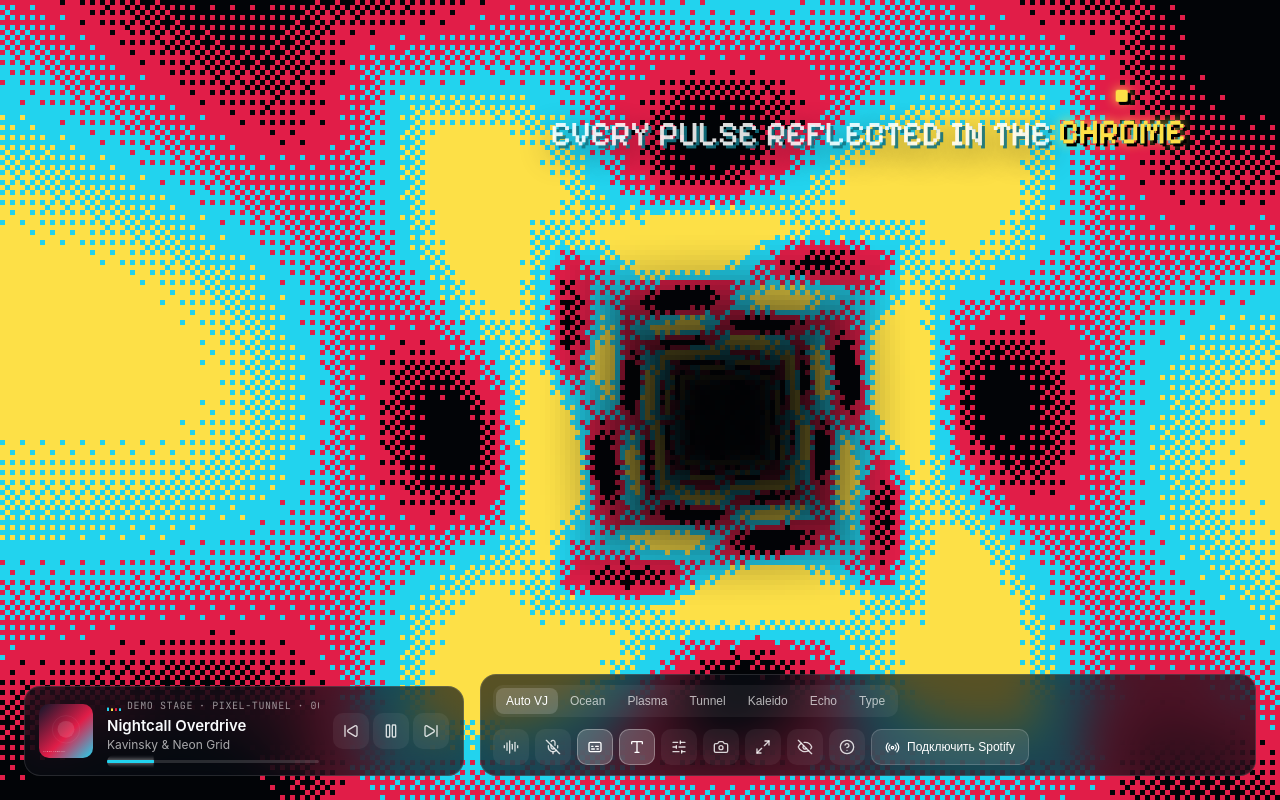
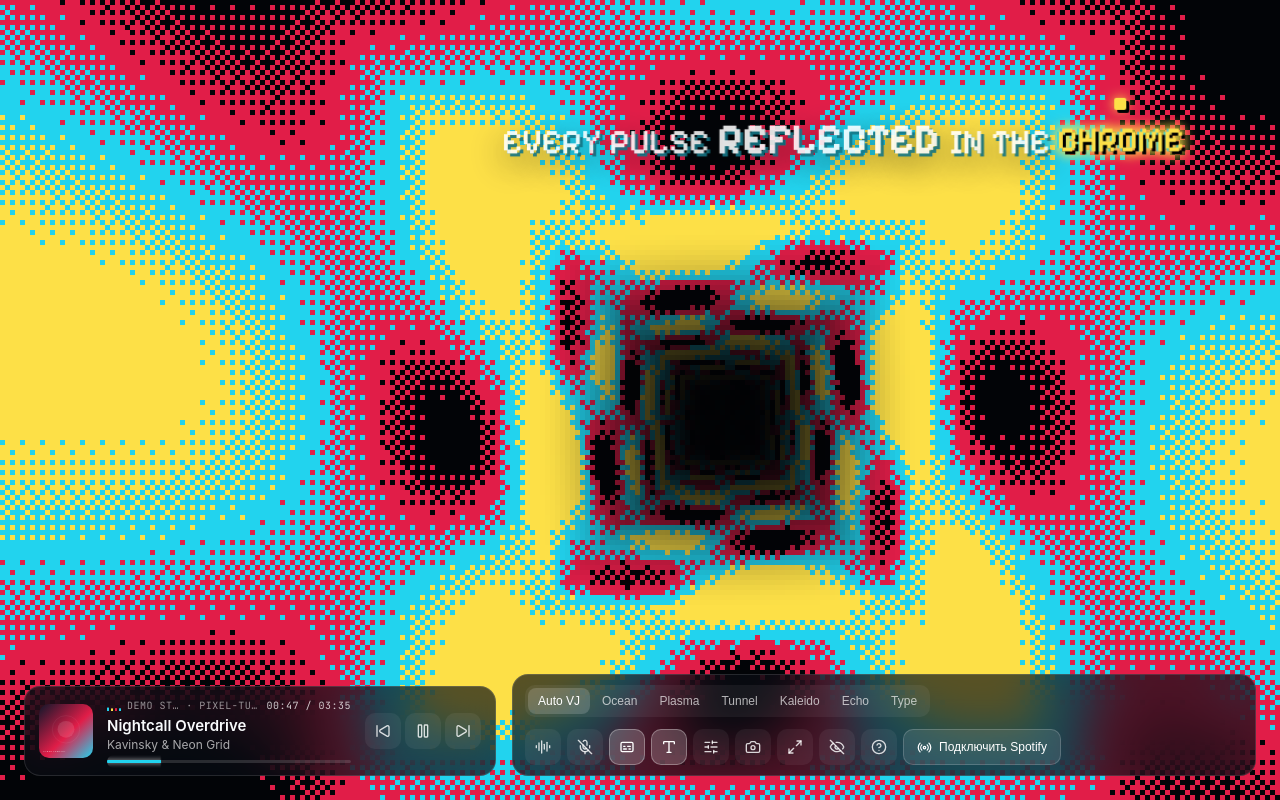
Before and after one commit to nightfayer/spotify-stage, a React (Vite) app: page / in a window 1280 px wide. Built offline with nearby package versions, Linux system fonts and the light colour scheme; a web font is replaced by a local one.

Commit message:
Upgrade Kinetic mode (6 camera trajectories, Energy-Driven camera, Beat Kick, 3D overlay) & fix HUD timecode truncation

```diff
--- a/src/App.tsx
+++ b/src/App.tsx
@@ -590,7 +590,7 @@ export function App() {
       }
     };
 
-    rafId = requestAnimationFrame(tick);
+    tick();
     return () => cancelAnimationFrame(rafId);
   }, [isAuthenticated, lyricMode, lyricOffsetMs, lyrics, track.durationMs, track.id]);
 
@@ -871,9 +871,12 @@ export function App() {
       audioSource: AudioSourceType;
     }) => {
       const intensity = Math.min(1, metrics.beat * 0.75 + metrics.bass * 0.45);
+      const isKick = metrics.audioSource !== 'none' && metrics.beat > 0.78 ? 1 : 0;
       const el = lyricsOverlayRef.current;
       if (el) {
         el.style.setProperty('--beat', intensity.toFixed(3));
+        el.style.setProperty('--energy', metrics.energy.toFixed(3));
+        el.style.setProperty('--kick', String(isKick));
       }
       const hud = hudLayerRef.current;
       if (hud) {
@@ -1011,19 +1014,36 @@ export function App() {
               visible={bouncingBall}
               lyricOffsetMs={lyricOffsetMs}
             />
-            {activeLyric.words.map((word, wIdx) => {
+            {(() => {
+              let heroIdx = 0;
+              let bestLen = 0;
+              for (let i = 0; i < activeLyric.words.length; i++) {
+                const len = activeLyric.words[i].replace(/[^a-zA-Zа-яА-ЯёЁ0-9]/g, '').length;
+                if (len >= bestLen) {
+                  bestLen = len;
+                  heroIdx = i;
+                }
+              }
+              return activeLyric.words.map((word, wIdx) => {
+                const isHero = activeLyric.words.length > 2 && wIdx === heroIdx;
+                const heroCls = isHero
+                  ? activeLyric.index % 2 === 0
+                    ? ' is-kinetic-hero'
+                    : ' is-kinetic-hero is-kinetic-outline'
+                  : '';
                 const cls =
-                wIdx === activeLyric.activeWordIndex
+                  (wIdx === activeLyric.activeWordIndex
                     ? 'lyric-word is-active-word'
                     : wIdx < activeLyric.activeWordIndex
                       ? 'lyric-word is-revealed'
-                    : 'lyric-word is-pending';
+                      : 'lyric-word is-pending') + heroCls;
                 return (
                   <span key={`${wIdx}-${word}`} className={cls}>
                     {word}{' '}
                   </span>
                 );
-            })}
+              });
+            })()}
           </p>
         </div>
       )}
@@ -1061,19 +1081,36 @@ export function App() {
               visible={bouncingBall}
               lyricOffsetMs={lyricOffsetMs}
             />
-            {activeLyric.words.map((word, wIdx) => {
+            {(() => {
+              let heroIdx = 0;
+              let bestLen = 0;
+              for (let i = 0; i < activeLyric.words.length; i++) {
+                const len = activeLyric.words[i].replace(/[^a-zA-Zа-яА-ЯёЁ0-9]/g, '').length;
+                if (len >= bestLen) {
+                  bestLen = len;
+                  heroIdx = i;
+                }
+              }
+              return activeLyric.words.map((word, wIdx) => {
+                const isHero = activeLyric.words.length > 2 && wIdx === heroIdx;
+                const heroCls = isHero
+                  ? activeLyric.index % 2 === 0
+                    ? ' is-kinetic-hero'
+                    : ' is-kinetic-hero is-kinetic-outline'
+                  : '';
                 const cls =
-                wIdx === activeLyric.activeWordIndex
+                  (wIdx === activeLyric.activeWordIndex
                     ? 'lyric-word is-active-word'
                     : wIdx < activeLyric.activeWordIndex
                       ? 'lyric-word is-revealed'
-                    : 'lyric-word is-pending';
+                      : 'lyric-word is-pending') + heroCls;
                 return (
                   <span key={`${wIdx}-${word}`} className={cls}>
                     {word}{' '}
                   </span>
                 );
-            })}
+              });
+            })()}
           </p>
           <p className="scroll-line is-next">{activeLyric.nextText ?? '\u00A0'}</p>
           <p className="scroll-line is-next-far">{activeLyric.next2Text ?? '\u00A0'}</p>
--- a/src/index.css
+++ b/src/index.css
@@ -1059,8 +1059,8 @@ body,
   align-items: center;
   gap: 14px;
   padding: 12px 14px;
-  max-width: 440px;
-  min-width: 340px;
+  max-width: 472px;
+  min-width: 356px;
   flex-shrink: 0;
 }
 
@@ -1092,12 +1092,25 @@ body,
   font-family: 'JetBrains Mono', monospace;
   font-size: 10px;
   text-transform: uppercase;
-  letter-spacing: 0.06em;
+  letter-spacing: 0.05em;
   color: rgba(255, 255, 255, 0.56);
 }
 
-.biome-tag::before,
-.timecode-tag::before {
+.mode-pill,
+.biome-tag {
+  overflow: hidden;
+  text-overflow: ellipsis;
+  min-width: 0;
+}
+
+.timecode-tag {
+  flex-shrink: 0;
+  margin-left: auto;
+  font-variant-numeric: tabular-nums;
+  color: rgba(255, 255, 255, 0.78);
+}
+
+.biome-tag::before {
   content: '· ';
 }
 
@@ -1888,10 +1901,10 @@ body,
   height: 0;
   will-change: transform;
   transform:
-    scale(calc(var(--cam-zoom, 1) + var(--beat, 0) * 0.045))
+    scale(calc(var(--cam-zoom, 1) + var(--beat, 0) * 0.045 + var(--energy, 0) * 0.03 + var(--kick, 0) * 0.04))
     rotate(calc(var(--cam-rot, 0) * -1deg))
     translate3d(calc(var(--cam-x, 0) * -1px), calc(var(--cam-y, 0) * -1px), 0);
-  transition: transform 0.34s cubic-bezier(0.16, 1, 0.3, 1);
+  transition: transform calc(0.36s - var(--energy, 0) * 0.1s) cubic-bezier(0.16, 1, 0.3, 1);
 }
 
 .ae-world-word {
@@ -2157,3 +2170,33 @@ body,
     transform: scaleX(1);
   }
 }
+
+/* Upgraded Kinetic Overlay over WebGL 8-bit scenes (3D parallax + Hero contrast + Beat Kick) */
+.lyrics-overlay {
+  perspective: 900px;
+}
+
+.lyrics-overlay .lyric-line-rel {
+  transform:
+    rotateX(calc(var(--energy, 0) * 3.5deg))
+    scale(calc(1 + var(--beat, 0) * 0.035 + var(--kick, 0) * 0.03));
+  transition: transform 0.12s ease-out;
+  will-change: transform;
+}
+
+.lyrics-overlay .lyric-word.is-kinetic-hero {
+  font-size: 1.24em;
+  font-weight: 800;
+  letter-spacing: -0.02em;
+}
+
+.lyrics-overlay .lyric-word.is-kinetic-hero.is-kinetic-outline {
+  color: rgba(9, 13, 22, 0.92);
+  -webkit-text-stroke: 3.5px var(--lyric-accent, #fde047);
+  paint-order: stroke fill;
+  text-shadow: none;
+}
+
+.lyrics-overlay .lyric-word.is-active-word {
+  filter: drop-shadow(0 0 calc(6px + var(--kick, 0) * 16px) var(--lyric-accent, rgba(253, 224, 71, 0.6)));
+}
--- a/src/lib/kineticLayout.ts
+++ b/src/lib/kineticLayout.ts
@@ -121,7 +121,14 @@ export function layoutLineInWorld(
   trackId: string
 ): PlacedWord[] {
   const heroIdx = pickHeroWordIndex(words);
-  const pattern = lineIdx % 4;
+  // 6 distinct choreography patterns:
+  // 0: right-down + 90° turn
+  // 1: stair-up + -90° turn
+  // 2: Z-zigzag + 90° -> 0° double turn on long lines
+  // 3: right-up + -90° -> 0° double turn on long lines
+  // 4: horizontal cadence + sharp 90° drop
+  // 5: ascending diagonal + -90° pivot
+  const pattern = lineIdx % 6;
   const placed: PlacedWord[] = [];
   let curRot = 0;
 
@@ -156,44 +163,78 @@ export function layoutLineInWorld(
       const prev = placed[i - 1];
       const prevBox = prev.box;
 
-      // Decide whether this word triggers a crisp ±90° camera turn
-      const turnPoint = Math.max(1, Math.min(words.length - 1, heroIdx === 0 ? 2 : heroIdx));
-      if (i === turnPoint && curRot === 0 && words.length >= 3) {
+      // Single or double ±90° camera turns (0° -> ±90° -> 0° on 6+ word lines)
+      const firstTurn = Math.max(1, Math.min(words.length - 1, heroIdx === 0 ? 2 : Math.min(heroIdx, 3)));
+      const secondTurn = words.length >= 6 && (pattern === 2 || pattern === 3) ? Math.min(words.length - 1, firstTurn + 2) : -1;
+
+      if (i === firstTurn && curRot === 0 && words.length >= 3) {
         curRot = pattern % 2 === 0 ? 90 : -90;
+      } else if (i === secondTurn && curRot !== 0) {
+        curRot = 0;
       }
 
       const isVertical = Math.abs(curRot) === 90;
       const myWorldW = isVertical ? h : w;
       const myWorldH = isVertical ? w : h;
 
-      // Pick primary placement direction & nudge vector so words flow like a continuous AE reel
       let dirX = 0;
       let dirY = 1;
 
       if (curRot === 0) {
+        if (prev.rot !== 0) {
+          // Returning from ±90° back to 0°: step cleanly below the rotated cluster
+          cx = prev.x;
+          cy = prevBox.bottom + GAP + myWorldH / 2;
+          dirX = 0;
+          dirY = 1;
+        } else if (pattern === 1 || pattern === 5) {
+          // Ascending stair-up trajectory
           if (i % 2 === 1) {
-          // Place cleanly to the right of previous word (aligned near baseline)
             cx = prevBox.right + GAP + myWorldW / 2;
-          cy = prev.y + (pattern % 2 === 0 ? 10 : -8);
+            cy = prev.y - 24;
             dirX = 1;
             dirY = 0;
           } else {
-          // Drop cleanly underneath previous word
+            cx = prev.x + 28;
+            cy = prevBox.top - GAP - myWorldH / 2;
+            dirX = 0;
+            dirY = -1;
+          }
+        } else if (pattern === 2) {
+          // Z-zigzag: alternate right and left-below
+          if (i % 2 === 1) {
+            cx = prevBox.right + GAP + myWorldW / 2;
+            cy = prev.y + 8;
+            dirX = 1;
+            dirY = 0;
+          } else {
+            cx = prevBox.left - 24;
+            cy = prevBox.bottom + GAP + myWorldH / 2;
+            dirX = 0;
+            dirY = 1;
+          }
+        } else {
+          // Classic editorial right-step and drop-down stair
+          if (i % 2 === 1) {
+            cx = prevBox.right + GAP + myWorldW / 2;
+            cy = prev.y + (pattern % 2 === 0 ? 10 : -10);
+            dirX = 1;
+            dirY = 0;
+          } else {
             cx = prev.x + (pattern % 2 === 0 ? 24 : -24);
             cy = prevBox.bottom + GAP + myWorldH / 2;
             dirX = 0;
             dirY = 1;
           }
+        }
       } else if (curRot === 90) {
-        // Camera is rotated -90° so screen-down is -X in world space, screen-right is +Y
+        // Camera is rotated -90° so screen-down is -X in world space
         if (prev.rot === 0) {
-          // First word after 90° turn: sit cleanly to the right of the horizontal line
           cx = prevBox.right + GAP + myWorldW / 2;
           cy = prevBox.top + myWorldH / 2;
           dirX = 1;
           dirY = 0;
         } else {
-          // Subsequent words drop "down" in the rotated camera's view (-X in world space)
           cx = prevBox.left - GAP - myWorldW / 2;
           cy = prev.y;
           dirX = -1;
@@ -217,7 +258,7 @@ export function layoutLineInWorld(
       // Guarantee 0 overlaps against ALL previously placed words
       box = makeBox(cx, cy, w, h, curRot);
       let guard = 0;
-      while (placed.some((p) => boxesOverlap(box, p.box)) && guard < 40) {
+      while (placed.some((p) => boxesOverlap(box, p.box)) && guard < 48) {
         guard += 1;
         cx += dirX * 28;
         cy += dirY * 28;
```
Also changed, not shown: 1 other file (tests, documents, lock files or other folders). Lines whose indentation alone changed are shown as unchanged.
